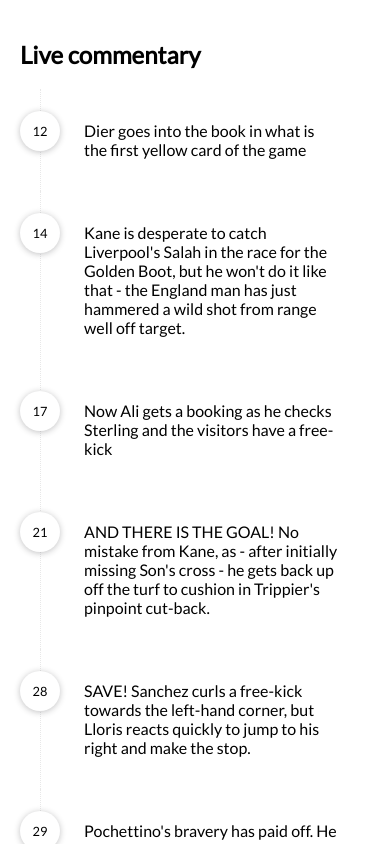
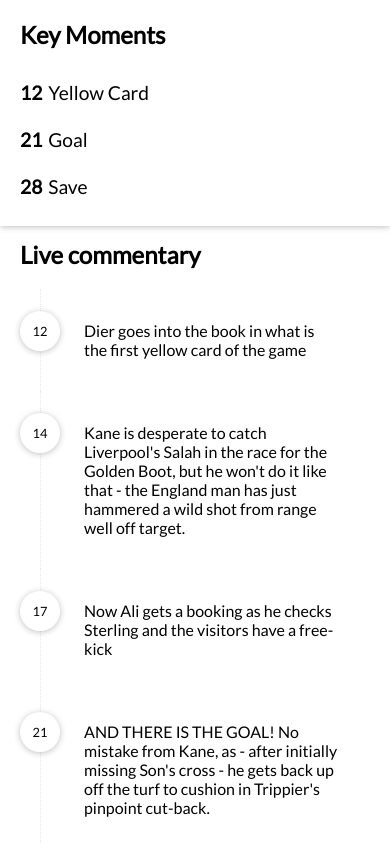
Before and after one commit to eowino/Live-Commentary, a React (Create React App) app: page / in a window 390 px wide. Shown: the top 844 px of the page. Built offline with nearby package versions, Linux system fonts and the light colour scheme.

Commit message:
responsive styles

```diff
--- a/src/App.tsx
+++ b/src/App.tsx
@@ -17,8 +17,14 @@
   render() {
     return (
       <div className="wrapper pd-t-20">
-        <Commentaries commentaries={commentaries} />
-        <KeyMoments keyMoments={this.selectKeyMoments(commentaries)} />
+        <div className="app-grid">
+          <div className="commentary-container">
+            <Commentaries commentaries={commentaries} />
+          </div>
+          <div className="key-moment-container">
+            <KeyMoments keyMoments={this.selectKeyMoments(commentaries)} />
+          </div>
+        </div>
       </div>
     );
   }
--- a/src/styles/base/_project.scss
+++ b/src/styles/base/_project.scss
@@ -14,4 +14,42 @@
   margin: 0 auto;
   background: $white;
   padding: 1.25rem;
+  min-width: 320px;
+  box-shadow: $box-shadow;
+  height: 100vh;
 }
+
+.app-grid {
+  display: flex;
+  flex-direction: column-reverse;
+  position: relative;
+
+  .key-moment-container {
+    position: fixed;
+    top: 0;
+    right: 0;
+    left: 0;
+    box-shadow: $box-shadow;
+    background-color: $white;
+    padding-left: 1.25rem;
+  }
+
+  .commentary-container {
+    margin-top: 12.5rem;
+  }
+
+  @media screen and (min-width: $screen-sm) {
+    .key-moment-container {
+      position: absolute;
+      top: 1.25rem;
+      left: auto;
+      min-width: 12rem;
+      box-shadow: none;
+    }
+
+    .commentary-container {
+      width: 70%;
+      margin-top: 0;
+    }
+  }
+}
--- a/src/styles/components/_key-moment.scss
+++ b/src/styles/components/_key-moment.scss
@@ -2,8 +2,8 @@
   font-size: 1.2rem;
 
   & &__target {
-    display: inline-block;
-    padding-bottom: 0.75rem;
+    display: block;
+    padding: 0.75rem 0;
 
     &:hover {
       cursor: pointer;
```
